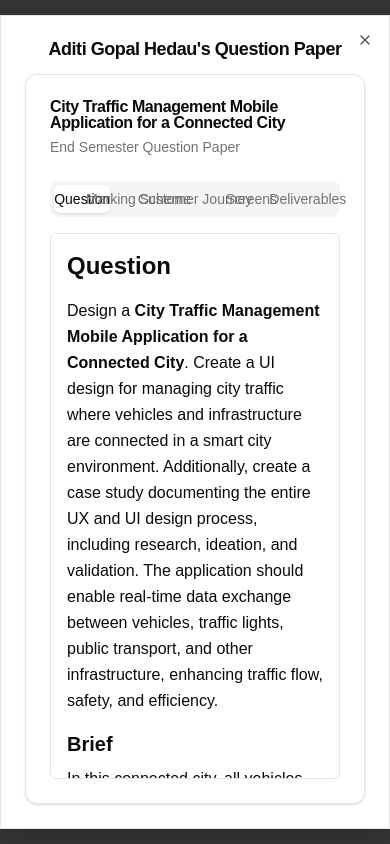
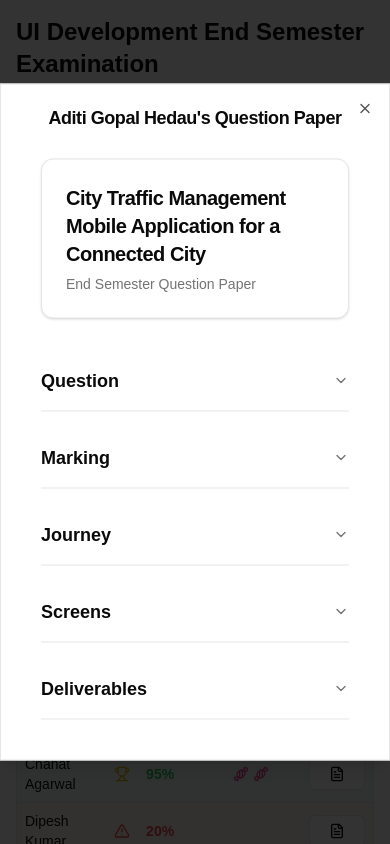
Before and after one commit to Ankish8/UI-Development-QuestionPaper, a Next.js app: page / in a window 390 px wide. Both pictures are taken after a click on the button 340 px from the left and 220 px from the top of the page. Shown: the top 844 px of the page. Built offline with nearby package versions, Linux system fonts and the light colour scheme.

Commit message:
Made responsive

```diff
--- a/components/end-semester-question-paper.tsx
+++ b/components/end-semester-question-paper.tsx
@@ -1,3 +1,4 @@
+/* eslint-disable react/no-unescaped-entities */
 'use client'
 
 import { useState, useMemo } from 'react'
@@ -369,13 +370,11 @@ export function EndSemesterQuestionPaperComponent() {
 
   const renderKitKatPoints = (points: number | null) => {
     if (points === null) return null
-    const candies = Array(points).fill(0)
     return (
       <div className="flex items-center">
-        {candies.map((_, index) => (
+        {Array(points).fill(0).map((_, index) => (
           <Candy key={index} className="w-4 h-4 text-pink-500 mr-1" />
         ))}
-        <span className="text-pink-500 font-semibold ml-1">{points}</span>
       </div>
     )
   }
@@ -395,9 +394,7 @@ export function EndSemesterQuestionPaperComponent() {
         <Search className="absolute left-3 top-1/2 transform -translate-y-1/2 text-gray-400" size={20} />
       </div>
 
-      <div className="h-[calc(100vh-200px)] overflow-auto border rounded-md">
-        <div className="min-w-full inline-block align-middle">
-          <div className="overflow-hidden">
+      <div className="overflow-x-auto border rounded-md">
         <Table>
           <TableHeader className="sticky top-0 bg-background z-10">
             <TableRow>
@@ -502,7 +499,5 @@ export function EndSemesterQuestionPaperComponent() {
         </Table>
       </div>
     </div>
-      </div>
-    </div>
   )
 }
--- a/components/question-paper.tsx
+++ b/components/question-paper.tsx
@@ -1,5 +1,7 @@
 /* eslint-disable react/no-unescaped-entities */
-import React, { useState } from 'react'
+'use client'
+
+import React, { useState, useEffect } from 'react'
 import { Tabs, TabsContent, TabsList, TabsTrigger } from "@/components/ui/tabs"
 import { ScrollArea } from "@/components/ui/scroll-area"
 import { Card, CardContent, CardDescription, CardHeader, CardTitle } from "@/components/ui/card"
@@ -51,13 +53,13 @@ function MarkingSchemeTable() {
   return (
     <Card className="w-full">
       <CardHeader>
-        <CardTitle className="text-2xl font-bold text-center">Marking Scheme</CardTitle>
+        <CardTitle className="text-xl sm:text-2xl font-bold text-center">Marking Scheme</CardTitle>
       </CardHeader>
       <CardContent>
         <Table>
           <TableHeader>
             <TableRow>
-              <TableHead className="w-[200px]">Criterion</TableHead>
+              <TableHead className="w-[120px] sm:w-[200px]">Criterion</TableHead>
               <TableHead className="text-right">Marks</TableHead>
               <TableHead className="hidden md:table-cell">Description</TableHead>
             </TableRow>
@@ -88,33 +90,29 @@ function MarkingSchemeTable() {
 
 export default function QuestionPaper() {
   const [activeTab, setActiveTab] = useState("question")
+  const [isMobile, setIsMobile] = useState(false)
 
-  return (
-    <Card className="w-full max-w-4xl mx-auto">
-      <CardHeader>
-        <CardTitle>City Traffic Management Mobile Application for a Connected City</CardTitle>
-        <CardDescription>End Semester Question Paper</CardDescription>
-      </CardHeader>
-      <CardContent>
-        <Tabs value={activeTab} onValueChange={setActiveTab} className="w-full">
-          <TabsList className="grid w-full grid-cols-5">
-            <TabsTrigger value="question">Question</TabsTrigger>
-            <TabsTrigger value="marking">Marking Scheme</TabsTrigger>
-            <TabsTrigger value="journey">Customer Journey</TabsTrigger>
-            <TabsTrigger value="screens">Screens</TabsTrigger>
-            <TabsTrigger value="deliverables">Deliverables</TabsTrigger>
-          </TabsList>
-          <div className="mt-4 rounded-md border">
-            <ScrollArea className="h-[calc(100vh-300px)]">
-              <div className="p-4">
-                <TabsContent value="question" className="mt-0">
+  useEffect(() => {
+    const checkMobile = () => {
+      setIsMobile(window.innerWidth < 768)
+    }
+    checkMobile()
+    window.addEventListener('resize', checkMobile)
+    return () => window.removeEventListener('resize', checkMobile)
+  }, [])
+
+  const content = [
+    {
+      id: "question",
+      title: "Question",
+      content: (
         <div className="space-y-4">
-                    <h2 className="text-2xl font-bold">Question</h2>
+          <h2 className="text-xl sm:text-2xl font-bold">Question</h2>
           <p className="leading-relaxed">
             Design a <strong>City Traffic Management Mobile Application for a Connected City</strong>. Create a UI design for managing city traffic where vehicles and infrastructure are connected in a smart city environment. Additionally, create a case study documenting the entire UX and UI design process, including research, ideation, and validation. The application should enable real-time data exchange between vehicles, traffic lights, public transport, and other infrastructure, enhancing traffic flow, safety, and efficiency.
           </p>
           <div>
-                      <h3 className="text-xl font-semibold mb-2">Brief</h3>
+            <h3 className="text-lg sm:text-xl font-semibold mb-2">Brief</h3>
             <p className="leading-relaxed">
               In this connected city, all vehicles (cars, buses, bikes) and infrastructure (traffic lights, parking lots, road sensors) are part of an interconnected system that communicates in real-time. The goal is to design a mobile application that utilizes this network to provide real-time navigation, traffic management, and safety features for drivers, cyclists, and pedestrians.
             </p>
@@ -123,7 +121,7 @@ export default function QuestionPaper() {
             </p>
           </div>
           <div>
-                      <h3 className="text-xl font-semibold mb-2">Key Features to Focus On</h3>
+            <h3 className="text-lg sm:text-xl font-semibold mb-2">Key Features to Focus On</h3>
             <ol className="list-decimal pl-6 space-y-2">
               <li><strong>Connected Vehicles & Infrastructure Alerts:</strong> Show real-time updates from connected infrastructure such as smart traffic lights, road sensors, and parking systems. Alerts for upcoming traffic signals, accidents, construction zones, and changing speed limits.</li>
               <li><strong>Route Optimization with Predictive Traffic:</strong> Offer dynamic route suggestions using real-time data from connected vehicles and infrastructure. Predict traffic patterns based on data such as vehicle speed, density, and public transit schedules.</li>
@@ -133,13 +131,19 @@ export default function QuestionPaper() {
             </ol>
           </div>
         </div>
-                </TabsContent>
-                <TabsContent value="marking" className="mt-0">
-                  <MarkingSchemeTable />
-                </TabsContent>
-                <TabsContent value="journey" className="mt-0">
+      ),
+    },
+    {
+      id: "marking",
+      title: "Marking",
+      content: <MarkingSchemeTable />,
+    },
+    {
+      id: "journey",
+      title: "Journey",
+      content: (
         <div className="space-y-4">
-                    <h2 className="text-2xl font-bold">Customer Journey</h2>
+          <h2 className="text-xl sm:text-2xl font-bold">Customer Journey</h2>
           <p>To help understand what needs to be designed, here is a quick customer journey:</p>
           <ol className="list-decimal pl-6 space-y-2">
             <li><strong>Route Planning:</strong> The user opens the app to plan their route, which includes predictive traffic and eco-friendly suggestions.</li>
@@ -149,10 +153,14 @@ export default function QuestionPaper() {
             <li><strong>Route Optimization:</strong> The app dynamically adjusts the route based on real-time traffic data to ensure the fastest and most eco-friendly path is taken.</li>
           </ol>
         </div>
-                </TabsContent>
-                <TabsContent value="screens" className="mt-0">
+      ),
+    },
+    {
+      id: "screens",
+      title: "Screens",
+      content: (
         <div className="space-y-4">
-                    <h2 className="text-2xl font-bold">Number of Screens Needed</h2>
+          <h2 className="text-xl sm:text-2xl font-bold">Number of Screens Needed</h2>
           <p>The proposed design should include the following screens to support the full user journey:</p>
           <ol className="list-decimal pl-6 space-y-2">
             <li><strong>Login Screen:</strong> For user authentication.</li>
@@ -164,13 +172,17 @@ export default function QuestionPaper() {
             <li><strong>Settings Screen:</strong> To customize user preferences and software settings.</li>
           </ol>
         </div>
-                </TabsContent>
-                <TabsContent value="deliverables" className="mt-0">
+      ),
+    },
+    {
+      id: "deliverables",
+      title: "Deliverables",
+      content: (
         <div className="space-y-4">
-                    <h2 className="text-2xl font-bold">Deliverables</h2>
+          <h2 className="text-xl sm:text-2xl font-bold">Deliverables</h2>
           <Accordion type="single" collapsible className="w-full">
             <AccordionItem value="item-1">
-                        <AccordionTrigger>1. Research Report</AccordionTrigger>
+              <AccordionTrigger className="text-left">1. Research Report</AccordionTrigger>
               <AccordionContent>
                 <div className="space-y-2">
                   <p>A detailed report on the design approach, assumptions, and constraints.</p>
@@ -184,7 +196,7 @@ export default function QuestionPaper() {
               </AccordionContent>
             </AccordionItem>
             <AccordionItem value="item-2">
-                        <AccordionTrigger>2. UI Design and Case Study</AccordionTrigger>
+              <AccordionTrigger className="text-left">2. UI Design and Case Study</AccordionTrigger>
               <AccordionContent>
                 <div className="space-y-2">
                   <p>A comprehensive case study that documents the entire process of creating the mobile application, presented in PDF format for jury review.</p>
@@ -199,12 +211,50 @@ export default function QuestionPaper() {
             </AccordionItem>
           </Accordion>
         </div>
+      ),
+    },
+  ]
+
+  return (
+    <div className="w-full max-w-4xl mx-auto p-4">
+      <Card className="mb-8">
+        <CardHeader>
+          <CardTitle className="text-xl sm:text-2xl md:text-3xl">City Traffic Management Mobile Application for a Connected City</CardTitle>
+          <CardDescription>End Semester Question Paper</CardDescription>
+        </CardHeader>
+      </Card>
+
+      {isMobile ? (
+        <Accordion type="single" collapsible className="w-full space-y-4">
+          {content.map((item) => (
+            <AccordionItem key={item.id} value={item.id}>
+              <AccordionTrigger className="text-lg font-semibold">{item.title}</AccordionTrigger>
+              <AccordionContent>{item.content}</AccordionContent>
+            </AccordionItem>
+          ))}
+        </Accordion>
+      ) : (
+        <Tabs value={activeTab} onValueChange={setActiveTab} className="w-full">
+          <TabsList className="grid w-full grid-cols-5 mb-4">
+            {content.map((item) => (
+              <TabsTrigger key={item.id} value={item.id} className="text-sm sm:text-base">
+                {item.title}
+              </TabsTrigger>
+            ))}
+          </TabsList>
+          <Card>
+            <CardContent className="p-4">
+              <ScrollArea className="h-[calc(100vh-250px)]">
+                {content.map((item) => (
+                  <TabsContent key={item.id} value={item.id} className="mt-0">
+                    {item.content}
                   </TabsContent>
-              </div>
+                ))}
               </ScrollArea>
-          </div>
-        </Tabs>
             </CardContent>
           </Card>
+        </Tabs>
+      )}
+    </div>
   )
 }
--- a/components/question-paperLow.tsx
+++ b/components/question-paperLow.tsx
@@ -1,4 +1,6 @@
-import React, { useState } from 'react'
+'use client'
+
+import React, { useState, useEffect } from 'react'
 import { Tabs, TabsContent, TabsList, TabsTrigger } from "@/components/ui/tabs"
 import { ScrollArea } from "@/components/ui/scroll-area"
 import { Card, CardContent, CardDescription, CardHeader, CardTitle } from "@/components/ui/card"
@@ -49,13 +51,13 @@ function MarkingSchemeTable() {
   return (
     <Card className="w-full">
       <CardHeader>
-        <CardTitle className="text-2xl font-bold text-center">Marking Scheme</CardTitle>
+        <CardTitle className="text-xl sm:text-2xl font-bold text-center">Marking Scheme</CardTitle>
       </CardHeader>
       <CardContent>
         <Table>
           <TableHeader>
             <TableRow>
-              <TableHead className="w-[200px]">Criterion</TableHead>
+              <TableHead className="w-[120px] sm:w-[200px]">Criterion</TableHead>
               <TableHead className="text-right">Marks</TableHead>
               <TableHead className="hidden md:table-cell">Description</TableHead>
             </TableRow>
@@ -82,25 +84,24 @@ function MarkingSchemeTable() {
 
 export default function QuestionPaper() {
   const [activeTab, setActiveTab] = useState("question")
+  const [isMobile, setIsMobile] = useState(false)
 
-  return (
-    <Card className="w-full max-w-4xl mx-auto">
-      <CardHeader>
-        <CardTitle>UI Design for Clinical Decision-Making Software</CardTitle>
-        <CardDescription>End Semester Question Paper</CardDescription>
-      </CardHeader>
-      <CardContent>
-        <Tabs value={activeTab} onValueChange={setActiveTab} className="w-full">
-          <TabsList className="grid w-full grid-cols-5">
-            <TabsTrigger value="question">Question</TabsTrigger>
-            <TabsTrigger value="marking">Marking Scheme</TabsTrigger>
-            <TabsTrigger value="journey">Customer Journey</TabsTrigger>
-            <TabsTrigger value="screens">Screens</TabsTrigger>
-            <TabsTrigger value="deliverables">Deliverables</TabsTrigger>
-          </TabsList>
-          <ScrollArea className="h-[calc(100vh-300px)] mt-4 rounded-md border p-4">
-            <TabsContent value="question">
-              <h2 className="text-2xl font-bold mb-4">Question</h2>
+  useEffect(() => {
+    const checkMobile = () => {
+      setIsMobile(window.innerWidth < 768)
+    }
+    checkMobile()
+    window.addEventListener('resize', checkMobile)
+    return () => window.removeEventListener('resize', checkMobile)
+  }, [])
+
+  const content = [
+    {
+      id: "question",
+      title: "Question",
+      content: (
+        <div className="space-y-4">
+          <h2 className="text-xl sm:text-2xl font-bold mb-4">Question</h2>
           <p className="mb-4">
             Design a UI for a proposed reporting software product intended to assist in clinical decision-making for sonographers, radiologists, and fetal medicine specialists. The software should include the following functionalities:
           </p>
@@ -109,11 +110,11 @@ export default function QuestionPaper() {
             <li><strong>Measurement Management:</strong> The ability to create new measurements or modify existing ones, either manually or automatically.</li>
             <li><strong>Reporting Feature:</strong> A reporting feature that can export in PDF or an editable format.</li>
           </ul>
-              <h3 className="text-xl font-semibold mb-2">Assumptions</h3>
+          <h3 className="text-lg sm:text-xl font-semibold mb-2">Assumptions</h3>
           <p className="mb-4">
             The proposed product serves as a clinical decision support tool, not a standalone diagnostic solution. Users can override AI findings if they disagree with them.
           </p>
-              <h3 className="text-xl font-semibold mb-2">Constraints</h3>
+          <h3 className="text-lg sm:text-xl font-semibold mb-2">Constraints</h3>
           <ul className="list-disc pl-6">
             <li><strong>Display:</strong> Designed for a 21-24 inch monitor.</li>
             <li><strong>User Group:</strong> Sonographers, radiologists, fetal medicine specialists.</li>
@@ -125,12 +126,20 @@ export default function QuestionPaper() {
               </ol>
             </li>
           </ul>
-            </TabsContent>
-            <TabsContent value="marking">
-              <MarkingSchemeTable />
-            </TabsContent>
-            <TabsContent value="journey">
-              <h2 className="text-2xl font-bold mb-4">Customer Journey</h2>
+        </div>
+      ),
+    },
+    {
+      id: "marking",
+      title: "Marking Scheme",
+      content: <MarkingSchemeTable />,
+    },
+    {
+      id: "journey",
+      title: "Customer Journey",
+      content: (
+        <div className="space-y-4">
+          <h2 className="text-xl sm:text-2xl font-bold mb-4">Customer Journey</h2>
           <p className="mb-4">To help understand what needs to be designed, here is a quick customer journey:</p>
           <ol className="list-decimal pl-6">
             <li><strong>Image Acquisition:</strong> The sonographer performs an ultrasound scan, capturing images and initial findings.</li>
@@ -140,9 +149,15 @@ export default function QuestionPaper() {
             <li><strong>Report Generation:</strong> The user finalizes the findings, and a report is generated, which can be exported in PDF or an editable format.</li>
             <li><strong>Report Review and Submission:</strong> The report is reviewed for accuracy and then submitted or shared with other specialists as required.</li>
           </ol>
-            </TabsContent>
-            <TabsContent value="screens">
-              <h2 className="text-2xl font-bold mb-4">Number of Screens Needed</h2>
+        </div>
+      ),
+    },
+    {
+      id: "screens",
+      title: "Screens",
+      content: (
+        <div className="space-y-4">
+          <h2 className="text-xl sm:text-2xl font-bold mb-4">Number of Screens Needed</h2>
           <p className="mb-4">The proposed design should include the following screens to support the full user journey:</p>
           <ol className="list-decimal pl-6">
             <li><strong>Login Screen:</strong> For user authentication.</li>
@@ -153,9 +168,15 @@ export default function QuestionPaper() {
             <li><strong>Report Review and Submission Screen:</strong> For the user to review the completed report for accuracy, submit it, or share it with other specialists.</li>
             <li><strong>Settings Screen:</strong> To customize user preferences and software settings.</li>
           </ol>
-            </TabsContent>
-            <TabsContent value="deliverables">
-              <h2 className="text-2xl font-bold mb-4">Deliverables</h2>
+        </div>
+      ),
+    },
+    {
+      id: "deliverables",
+      title: "Deliverables",
+      content: (
+        <div className="space-y-4">
+          <h2 className="text-xl sm:text-2xl font-bold mb-4">Deliverables</h2>
           <Accordion type="single" collapsible className="w-full">
             <AccordionItem value="item-1">
               <AccordionTrigger>1. Research Report</AccordionTrigger>
@@ -205,9 +226,49 @@ export default function QuestionPaper() {
               </AccordionContent>
             </AccordionItem>
           </Accordion>
+        </div>
+      ),
+    },
+  ]
+
+  return (
+    <Card className="w-full max-w-4xl mx-auto">
+      <CardHeader>
+        <CardTitle className="text-xl sm:text-2xl md:text-3xl">UI Design for Clinical Decision-Making Software</CardTitle>
+        <CardDescription>End Semester Question Paper</CardDescription>
+      </CardHeader>
+      <CardContent>
+        {isMobile ? (
+          <Accordion type="single" collapsible className="w-full space-y-4">
+            {content.map((item) => (
+              <AccordionItem key={item.id} value={item.id}>
+                <AccordionTrigger className="text-lg font-semibold">{item.title}</AccordionTrigger>
+                <AccordionContent>{item.content}</AccordionContent>
+              </AccordionItem>
+            ))}
+          </Accordion>
+        ) : (
+          <Tabs value={activeTab} onValueChange={setActiveTab} className="w-full">
+            <TabsList className="grid w-full grid-cols-5 mb-4">
+              {content.map((item) => (
+                <TabsTrigger key={item.id} value={item.id} className="text-sm sm:text-base">
+                  {item.title}
+                </TabsTrigger>
+              ))}
+            </TabsList>
+            <Card>
+              <CardContent className="p-4">
+                <ScrollArea className="h-[calc(100vh-250px)]">
+                  {content.map((item) => (
+                    <TabsContent key={item.id} value={item.id} className="mt-0">
+                      {item.content}
                     </TabsContent>
+                  ))}
                 </ScrollArea>
+              </CardContent>
+            </Card>
           </Tabs>
+        )}
       </CardContent>
     </Card>
   )
```
Lines whose indentation alone changed are shown as unchanged.
